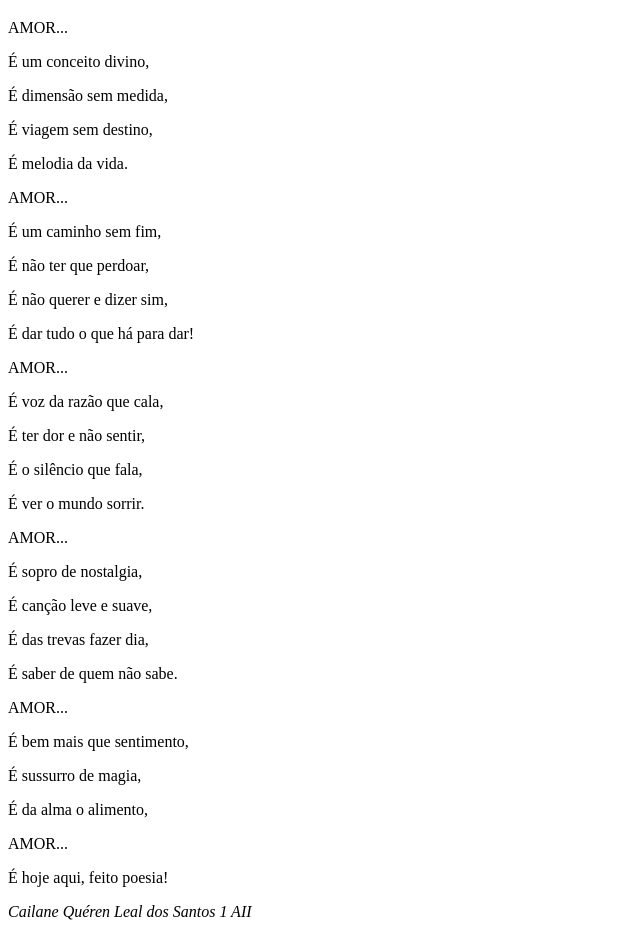
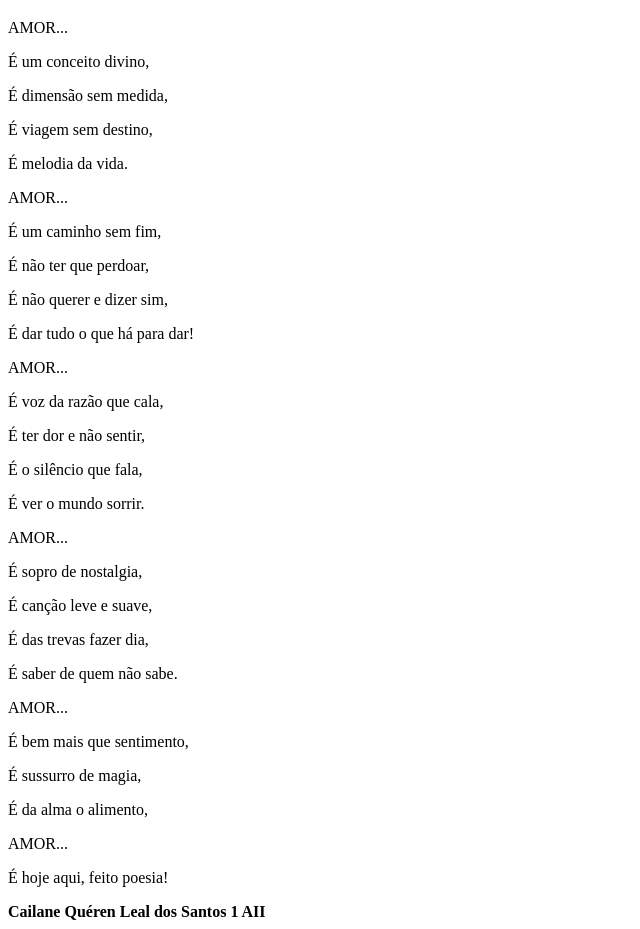
Before and after one commit to Cailane034/Cailane034.github.io, a plain HTML site: page index.html in a window 1280 px wide. Shown: the part 61-990 px from the top of the page, without its empty margins (0-640 px from the left). Drawn offline with Linux system fonts and the light colour scheme.

Commit message:
Update index.html

```diff
--- a/index.html
+++ b/index.html
@@ -36,7 +36,8 @@
     <p>AMOR...</p>
     <p>É hoje aqui, feito poesia!</p>
 
-    <address>Cailane Quéren Leal dos Santos 1 AII</address>
+
+    <strong>Cailane Quéren Leal dos Santos 1 AII</strong>
 
 
 </body>
```
